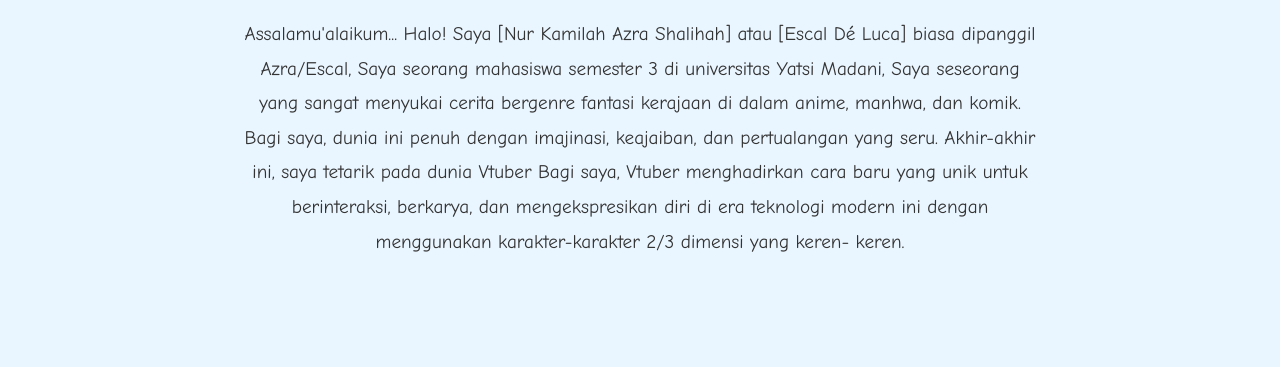
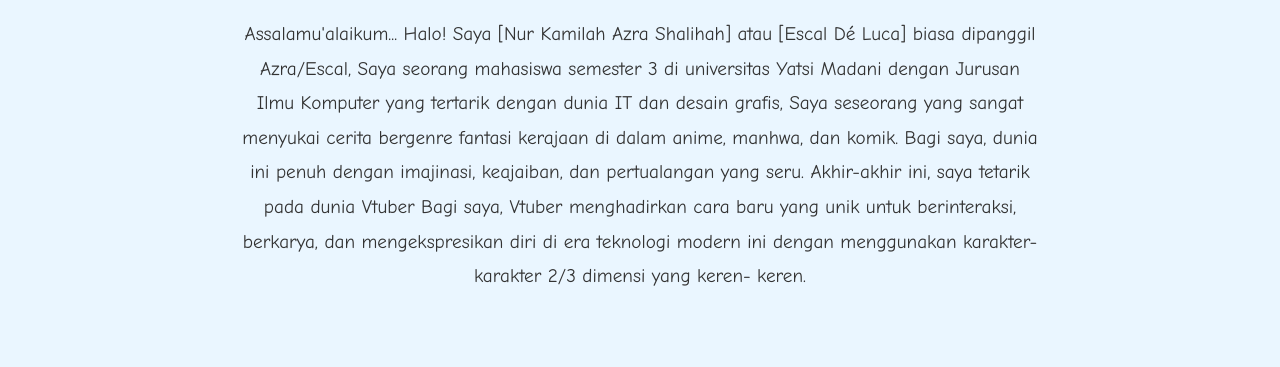
Before and after one commit to VIRTHS12/azraporto, a plain HTML site: page index.html in a window 1280 px wide. Shown: the part 239-606 px from the top of the page. Drawn offline with Linux system fonts and the light colour scheme.

Commit message:
Update index.html

```diff
--- a/index.html
+++ b/index.html
@@ -69,7 +69,7 @@
         <p>
           Assalamu'alaikum... Halo! Saya [Nur Kamilah Azra Shalihah] atau [Escal
           Dé Luca] biasa dipanggil Azra/Escal, Saya seorang mahasiswa semester 3
-          di universitas Yatsi Madani, Saya seseorang yang sangat menyukai
+          di universitas Yatsi Madani dengan Jurusan Ilmu Komputer yang tertarik dengan dunia IT dan desain grafis, Saya seseorang yang sangat menyukai
           cerita bergenre fantasi kerajaan di dalam anime, manhwa, dan komik.
           Bagi saya, dunia ini penuh dengan imajinasi, keajaiban, dan
           pertualangan yang seru. Akhir-akhir ini, saya tetarik pada dunia
```
